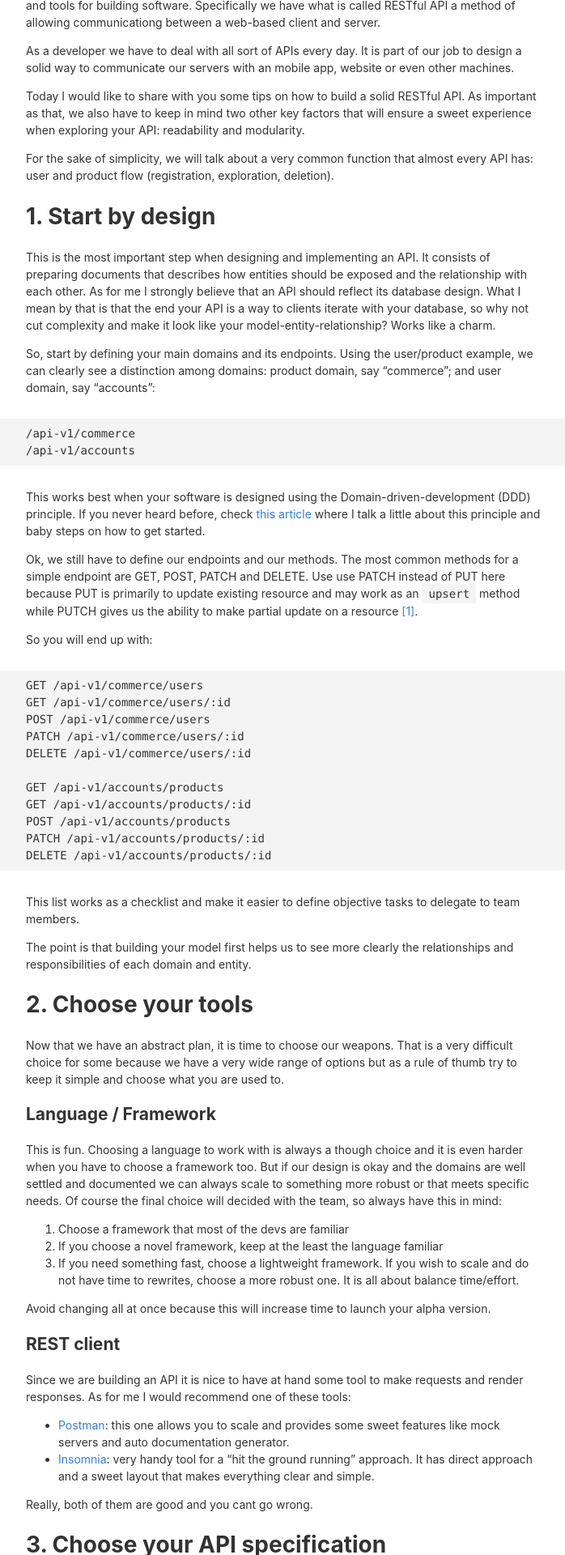
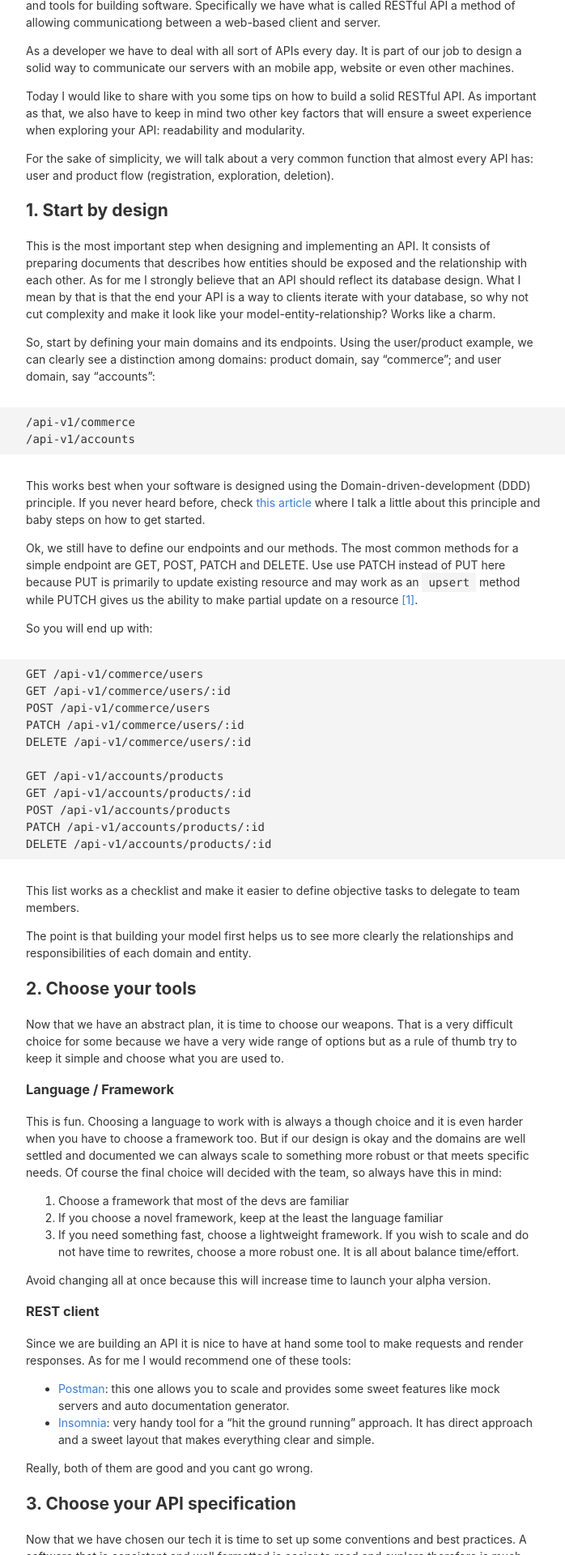
Before and after one commit to matheus-santos/matheus-santos.github.io, a Jekyll site: the page built from _posts/2018-08-30-Thoughts_on_building_a_solid_REST_API.md, in a window 1280 px wide. Shown: the part 498-2418 px from the top of the page at 81% size, without its empty margins (289-987 px from the left). Built offline with Jekyll 4.4.1, drawn with Linux system fonts in a browser that asks for light colours; nearby versions of some CDN libraries; comment, search, counter and statistics services are not loaded.

Commit message:
fix seo tags

```diff
--- a/_includes/head.html
+++ b/_includes/head.html
@@ -6,7 +6,8 @@
 
 <meta content='width=device-width, initial-scale=1.0, user-scalable=no' name='viewport'>
 <meta content='text/html; charset=utf-8' http-equiv='content-type' />
-{% if page.date %}
+
+{% comment %} {% if page.date %}
   <meta content='{{ site.url }}{{ page.url }}' property='og:url' />
   <meta content="{{ page.content | strip_html | strip_newlines | truncate: 120 }}" property='og:description' />
   <meta content="article" property="og:type" />
@@ -14,7 +15,7 @@
   <meta content='{{ site.url }}' property='og:url' />
   <meta content="{{ site.description }}" property='og:description' />
   <meta content="blog" property="og:type" />
-{% endif %}
+{% endif %} {% endcomment %}
 
 <!-- Google Analytics -->
 
--- a/_layouts/default.html
+++ b/_layouts/default.html
@@ -7,9 +7,9 @@
 
 <head>
 
-    <title>
+    {% comment %} <title>
         {%if page.title %} {{ page.title }} {% else %} {{ site.title }} {% endif %}
-    </title>
+    </title> {% endcomment %}
 
     {% include head.html %}
 
@@ -17,16 +17,16 @@
 
     {% seo %}
 
-    <link rel="canonical" href="{{ page.url | prepend: site.url }}">
+    {% comment %} <link rel="canonical" href="{{ page.url | prepend: site.url }}">
 
     <meta content='{%if page.title %} {{ page.title }} {% else %} {{ site.title }} {% endif %}' name='title' />
-    <meta content='{%if page.title %} {{ page.title }} {% else %} {{ site.title }} {% endif %}' name='og:title' />
+    <meta content='{%if page.title %} {{ page.title }} {% else %} {{ site.title }} {% endif %}' name='og:title' /> {% endcomment %}
 
-    <meta
+    {% comment %} <meta
         content="{% if page.description %}{{ page.description | truncate: 160 }}{% else %}{{ site.description | truncate: 160  }}{% endif %}"
         itemprop="description"
         name="description"
-    />
+    /> {% endcomment %}
 
     <!-- Google Site Verification -->
 
@@ -34,7 +34,7 @@
         <meta name="google-site-verification" content="{{site.google_site_verifiation}}">
     {% endif %}
 
-    <!-- End -->
+    <!-- End SEO -->
 </head>
 
 <body class="lh-copy dark-gray pa0 f6 sans-serif bg-super-white">
--- a/_posts/2018-08-30-Thoughts_on_building_a_solid_REST_API.md
+++ b/_posts/2018-08-30-Thoughts_on_building_a_solid_REST_API.md
@@ -16,7 +16,7 @@ Today I would like to share with you some tips on how to build a solid RESTful A
 
 For the sake of simplicity, we will talk about a very common function that almost every API has: user and product flow (registration, exploration, deletion).
 
-# 1. Start by design
+## 1. Start by design
 
 This is the most important step when designing and implementing an API. It consists of preparing documents that describes how entities should be exposed and the relationship with each other. As for me I strongly believe that an API should reflect its database design. What I mean by that is that the end your API is a way to clients iterate with your database, so why not cut complexity and make it look like your model-entity-relationship? Works like a charm.
 
@@ -51,11 +51,11 @@ This list works as a checklist and make it easier to define objective tasks to d
 
 The point is that building your model first helps us to see more clearly the relationships and responsibilities of each domain and entity.
 
-# 2. Choose your tools
+## 2. Choose your tools
 
 Now that we have an abstract plan, it is time to choose our weapons. That is a very difficult choice for some because we have a very wide range of options but as a rule of thumb try to keep it simple and choose what you are used to.
 
-## Language / Framework
+### Language / Framework
 
 This is fun. Choosing a language to work with is always a though choice and it is even harder when you have to choose a framework too. But if our design is okay and the domains are well settled and documented we can always scale to something more robust or that meets specific needs. Of course the final choice will decided with the team, so always have this in mind:
 
@@ -65,7 +65,7 @@ This is fun. Choosing a language to work with is always a though choice and it i
 
 Avoid changing all at once because this will increase time to launch your alpha version.
 
-## REST client
+### REST client
 
 Since we are building an API it is nice to have at hand some tool to make requests and render responses. As for me I would recommend one of these tools:
 
@@ -74,7 +74,7 @@ Since we are building an API it is nice to have at hand some tool to make reques
 
 Really, both of them are good and you cant go wrong.
 
-# 3. Choose your API specification
+## 3. Choose your API specification
 
 Now that we have chosen our tech it is time to set up some conventions and best practices. A software that is consistent and well formatted is easier to read and explore therefore is much more likable to work with.
 
@@ -86,13 +86,13 @@ As a front-end developer I used to struggle a lot working with different formats
 
 So choose a specification and stick to it. This will pay very well in the future with a concise API.
 
-# 4. Tests and mocks
+## 4. Tests and mocks
 
 With our specification set we know exactly the data structure that is being sent and received. It becomes very useful if the project has both client side and server side being developed at same time. Sometimes the front-end developer gets stuck because there's no endpoint to access but then you can provide the general idea and give him to use while the back-end is being finished.
 
 There are different ways to mock your server both from client and server side but since we know what to expect it is easier to propagate and apply.
 
-# 5. Wrap all up with a sweet process and user documentation
+## 5. Wrap all up with a sweet process and user documentation
 
 Hopefully if you reach this point you already have a tight API to explore and communicate. But it is important to tell the story and write a guide to your users and devs about your application. It is importante to note that we have two different actors on the scene:
 
@@ -107,7 +107,7 @@ Second, to "spread the word". The manager's fundamental job is to keep everybody
 
 Finally, documents give him a data base and checklist. By reviewing them periodically the team can sees where they are and where they and how to navigate.
 
-# Conclusion
+## Conclusion
 
 This are a checklist that works very well when designing your RESTful API and it is generic enough to apply to other projects like [GraphQL](https://graphql.org/) and [gRPC](https://grpc.io/).
 
@@ -119,7 +119,7 @@ Use a REST client to document your endpoints and easily share with your colleagu
 
 Any thoughts on this? You can reach my by e-mail or in the comment box below.
 
-# References and further readings
+## References and further readings
 
 - [1] REST API Tutorial; "HTTP Methods"; [https://restfulapi.net/http-methods/](https://restfulapi.net/http-methods/)
 - JSON:API; [http://jsonapi.org/](http://jsonapi.org/)
```
Also changed, not shown: TODOS.md (deleted, +0 -1 lines), _posts/2017-08-07-My_first_neural_network_with_Keras_and_Tensorflow.md (+6 -6 lines), README.md.
